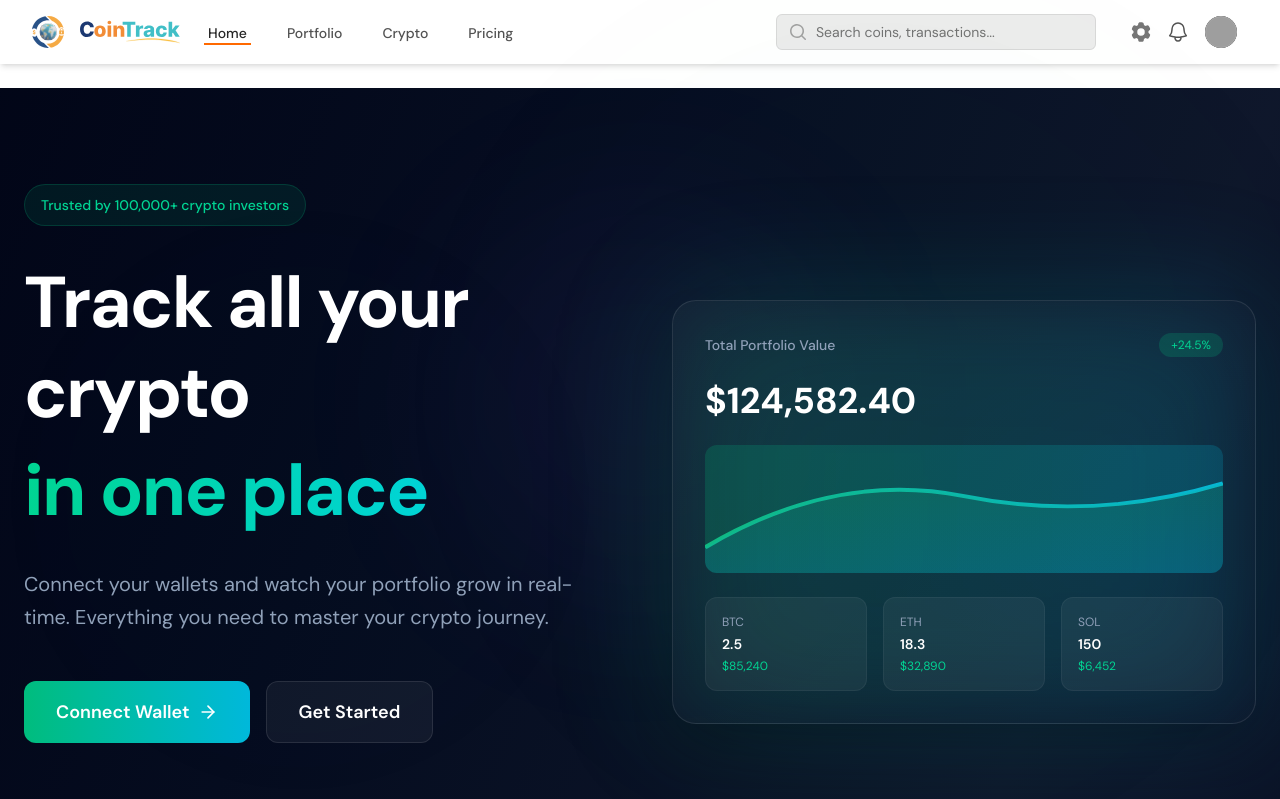
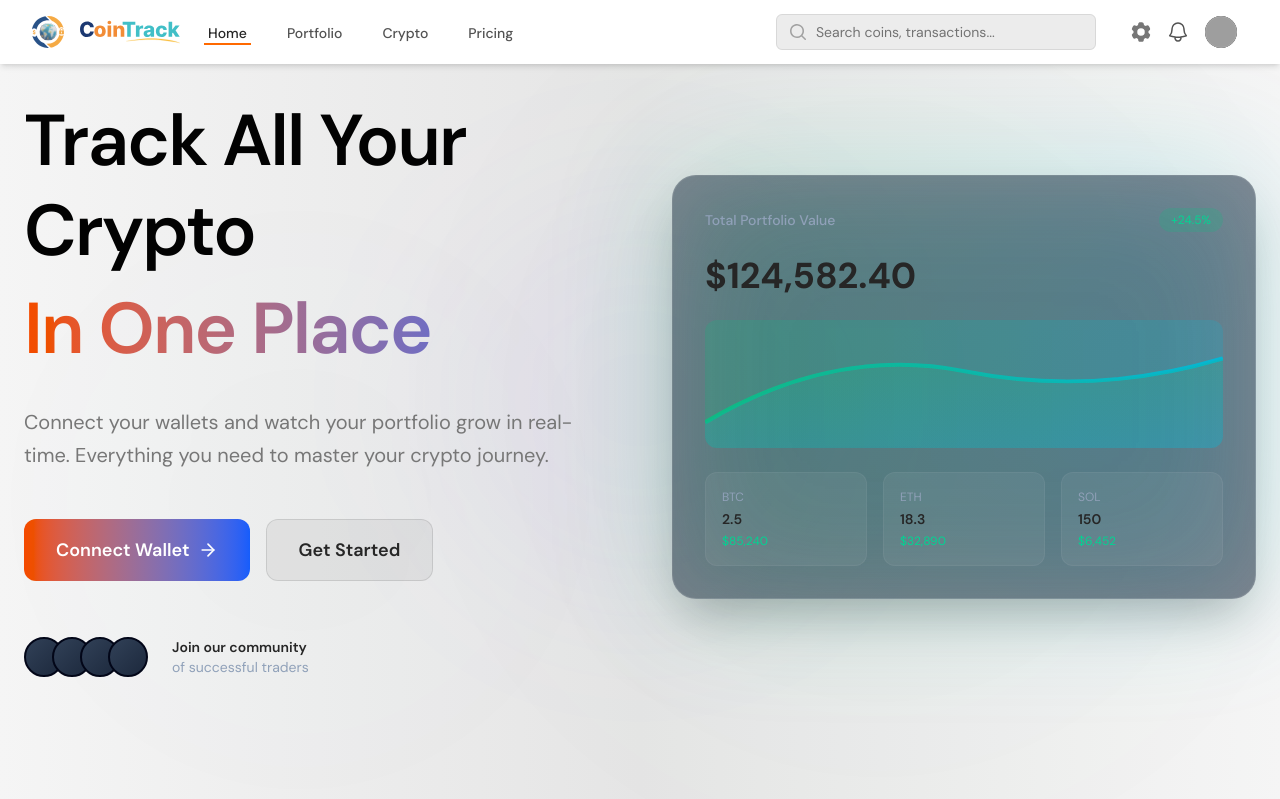
Before and after one commit to MeiRomney/CoinTrack, a React (Vite) app in the folder frontend/: page /dashboard in a window 1280 px wide. Shown: the top 799 px of the page. Built offline with nearby package versions, Linux system fonts and the light colour scheme; grey boxes are pictures that could not be loaded.

Commit message:
Improve UI for half of the hero section

```diff
--- a/frontend/src/components/layout/top-nav/navbar.tsx
+++ b/frontend/src/components/layout/top-nav/navbar.tsx
@@ -61,7 +61,7 @@ export function Navbar({ className = "" }: NavbarProps) {
   };
 
   return (
-    <NavbarUI className={className}>
+    <NavbarUI className={`!fixed top-0 left-0 right-0 z-50 ${className}`}>
       <NavbarContent>
         <NavbarInner>
           <NavbarSection className="flex px-2 lg:px-0">
--- a/frontend/src/pages/home-page.tsx
+++ b/frontend/src/pages/home-page.tsx
@@ -8,6 +8,8 @@ import {
   Menu,
   X,
 } from "lucide-react";
+import { Heading } from "../ui-kits/heading";
+import { Text } from "../ui-kits/text";
 
 const HomePage: React.FC = () => {
   const [mobileMenuOpen, setMobileMenuOpen] = useState(false);
@@ -77,7 +79,7 @@ const HomePage: React.FC = () => {
 
   return (
     <div className="relative left-1/2 right-1/2 -mx-[50vw] w-screen min-h-screen overflow-x-hidden">
-      <div className="min-h-screen bg-gradient-to-br from-slate-950 via-slate-900 to-slate-950 text-white">
+      <div className="min-h-screen bg-gradient-to-r from-neutral-100 via-neutral-200 to-neutral-100 dark:from-neutral-950 dark:via-neutral-900 dark:to-neutral-950 text-neutral-800 dark:text-white">
         {/* Background Effects */}
         <div className="fixed inset-0 overflow-hidden pointer-events-none">
           <div className="absolute top-0 right-0 w-[800px] h-[800px] bg-emerald-500/10 rounded-full blur-[120px] animate-pulse-slow" />
@@ -95,30 +97,27 @@ const HomePage: React.FC = () => {
           <div className="max-w-7xl mx-auto">
             <div className="grid lg:grid-cols-2 gap-16 items-center">
               <div className="space-y-8 animate-slide-up">
-                <div className="inline-block px-4 py-2 bg-emerald-500/10 border border-emerald-500/20 rounded-full">
-                  <span className="text-sm font-medium text-emerald-400">
-                    Trusted by 100,000+ crypto investors
+                <Heading
+                  level={1}
+                  className="text-6xl lg:text-7xl font-bold leading-tight tracking-tight"
+                >
+                  Track All Your Crypto
+                  <span className="block mt-2 bg-gradient-to-r from-orange-600 to-blue-600 bg-clip-text text-transparent">
+                    In One Place
                   </span>
-                </div>
+                </Heading>
 
-                <h1 className="text-6xl lg:text-7xl font-bold leading-tight tracking-tight">
-                  Track all your crypto
-                  <span className="block mt-2 bg-gradient-to-r from-emerald-400 to-cyan-400 bg-clip-text text-transparent">
-                    in one place
-                  </span>
-                </h1>
-
-                <p className="text-xl text-slate-400 leading-relaxed max-w-xl">
+                <Text className="!text-xl leading-relaxed max-w-xl">
                   Connect your wallets and watch your portfolio grow in
                   real-time. Everything you need to master your crypto journey.
-                </p>
+                </Text>
 
                 <div className="flex flex-col sm:flex-row gap-4 pt-4">
-                  <button className="group px-8 py-4 bg-gradient-to-r from-emerald-500 to-cyan-500 rounded-xl text-lg font-semibold hover:shadow-2xl hover:shadow-emerald-500/30 transition-all hover:scale-105 flex items-center justify-center gap-2">
+                  <button className="group px-8 py-4 bg-gradient-to-r from-orange-600 to-blue-600 rounded-xl text-lg font-semibold hover:shadow-2xl hover:shadow-orange-500/30 transition-all hover:scale-105 flex items-center justify-center gap-2 text-white cursor-pointer">
                     Connect Wallet
                     <ArrowRight className="w-5 h-5 group-hover:translate-x-1 transition-transform" />
                   </button>
-                  <button className="px-8 py-4 bg-white/5 border border-white/10 rounded-xl text-lg font-semibold hover:bg-white/10 transition-all backdrop-blur-sm">
+                  <button className="px-8 py-4 bg-black/5 dark:bg-white/5 border border-black/10 dark:border-white/10 rounded-xl text-lg font-semibold hover:bg-black/10 dark:hover:bg-white/10 transition-all backdrop-blur-sm cursor-pointer">
                     Get Started
                   </button>
                 </div>
--- a/frontend/src/ui-kits/navbar.tsx
+++ b/frontend/src/ui-kits/navbar.tsx
@@ -15,8 +15,8 @@ export function Navbar({
     <nav
       {...props}
       className={clsx(
+        "relative bg-white dark:bg-neutral-900/50 shadow-md",
         className,
-        "relative bg-white dark:bg-neutral-900/50 shadow-md",
         "after:pointer-events-none after:absolute after:inset-x-0 after:bottom-0 after:h-px after:bg-white/10",
       )}
     />
--- a/frontend/src/ui-kits/standard-layout.tsx
+++ b/frontend/src/ui-kits/standard-layout.tsx
@@ -15,9 +15,7 @@ export function StandardLayout({
 
       {/* Content */}
       <main className="flex flex-1 flex-col overflow-x-hidden">
-        <div className="mx-auto w-full max-w-7xl px-4 py-6 sm:px-6 lg:px-8">
-          {children}
-        </div>
+        <div className="mx-auto w-full max-w-7xl">{children}</div>
       </main>
     </div>
   );
```
